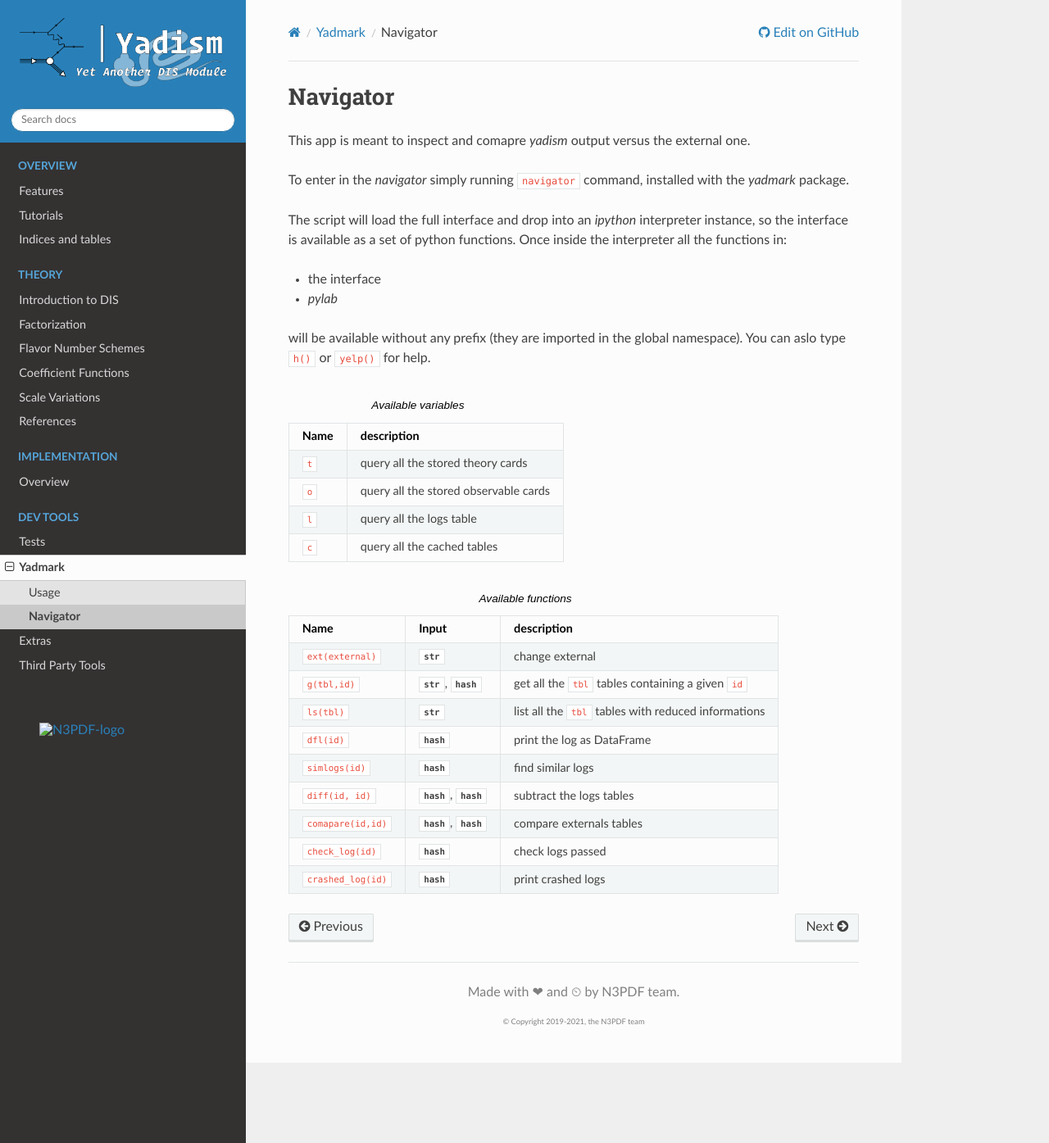
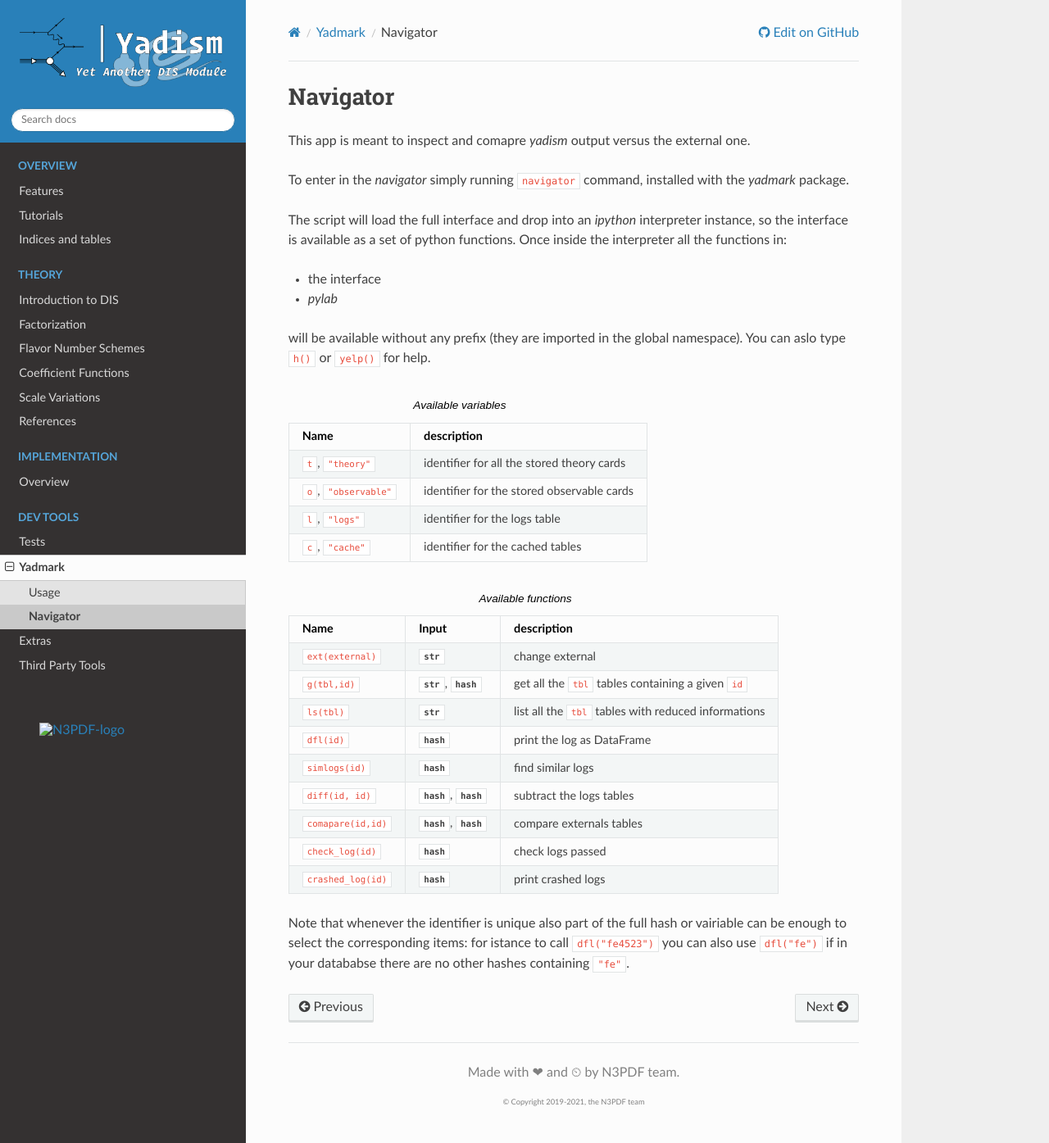
Before and after one commit to NNPDF/yadism, a Sphinx documentation site: the page built from docs/sphinx/source/dev-tools/navigator.rst, in a window 1280 px wide and 1395 px high. Shown: the whole window at 82% size. Built offline with Sphinx 7.4.7 and the Read the Docs theme 2.0.0, drawn with Linux system fonts in a browser that asks for light colours; pages that are not in the unit, such as notebooks, are missing from menus; the version number could not be read and is left out.

```diff
--- a/docs/sphinx/source/dev-tools/navigator.rst
+++ b/docs/sphinx/source/dev-tools/navigator.rst
@@ -21,14 +21,14 @@ You can aslo type ``h()`` or ``yelp()`` for help.
 
   * - Name
     - description
-  * - ``t``
-    - query all the stored theory cards
-  * - ``o``
-    - query all the stored observable cards
-  * - ``l``
-    - query all the logs table
-  * - ``c``
-    - query all the cached tables
+  * - ``t``, ``"theory"``
+    -  identifier for all the stored theory cards
+  * - ``o``, ``"observable"``
+    - identifier for the stored observable cards
+  * - ``l``, ``"logs"``
+    - identifier for the logs table
+  * - ``c``, ``"cache"``
+    - identifier for the cached tables
 
 
 .. list-table:: Available functions
@@ -64,3 +64,6 @@ You can aslo type ``h()`` or ``yelp()`` for help.
   * - ``crashed_log(id)``
     - :py:obj:`hash`
     - print crashed logs
+
+Note that whenever the identifier is unique also part of the full hash or vairiable can be enough to select the corresponding items:
+for istance to call ``dfl("fe4523")`` you can also use ``dfl("fe")`` if in your datababse there are no other hashes containing ``"fe"``.
--- a/docs/sphinx/source/dev-tools/regression-tests.rst
+++ b/docs/sphinx/source/dev-tools/regression-tests.rst
@@ -3,6 +3,9 @@ Regression Tests
 
 This tests are implemented to guarantee the historical consistency of
 :mod:`yadism` results.
+
+.. todo::
+   Regression tests are not running yet.
 
 Description
 -----------
--- a/docs/sphinx/source/dev-tools/third-party.rst
+++ b/docs/sphinx/source/dev-tools/third-party.rst
@@ -16,8 +16,3 @@ Powered by `pylint` static analysis reports (in our use case).
 
 Also able to merge different code coverage reports, even coming from different
 tools.
-
-...
----
-
-More tools coming soon.
```
Also changed, not shown: docs/sphinx/source/dev-tools/extras.rst (+7 -4 lines).
